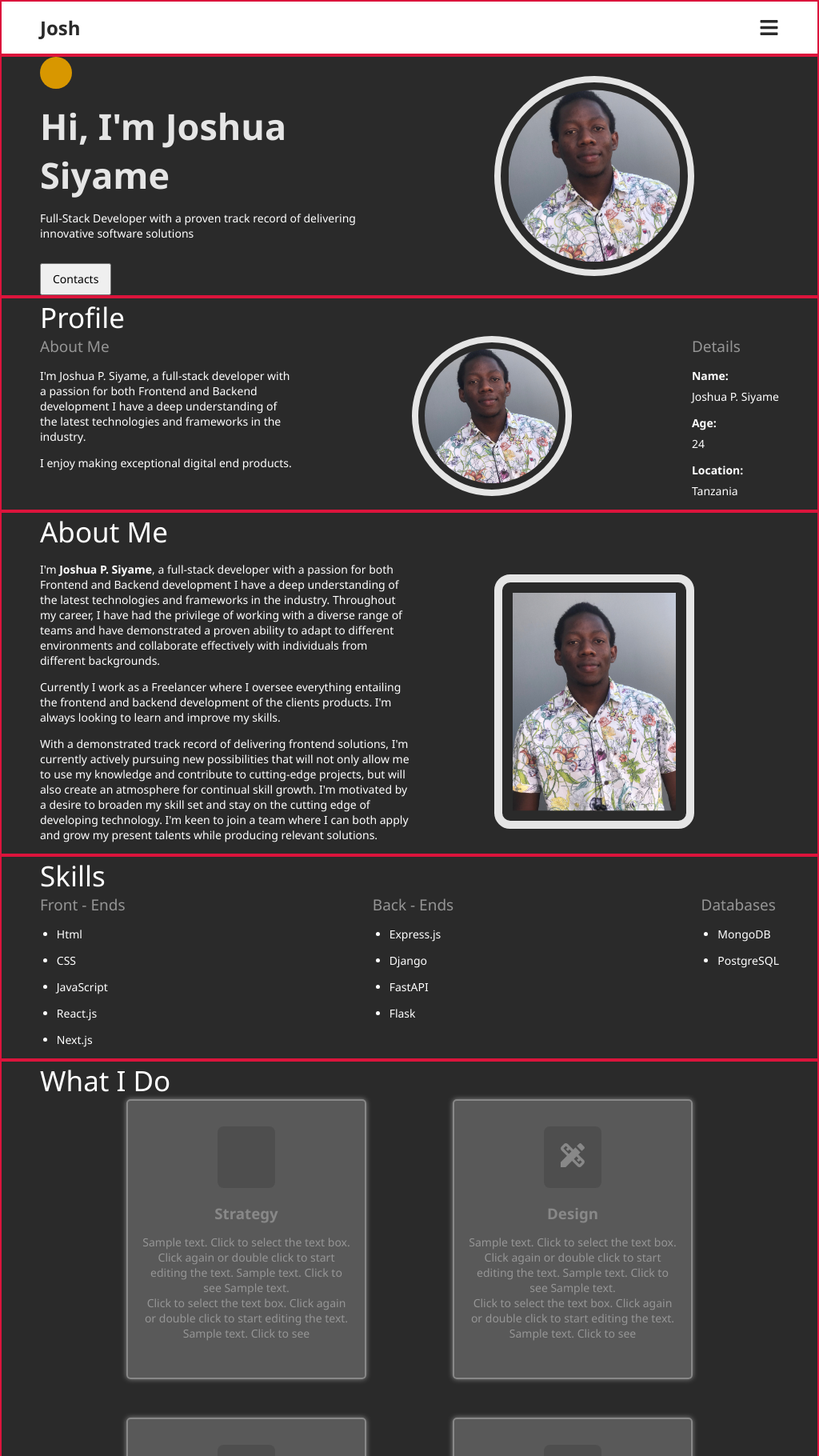
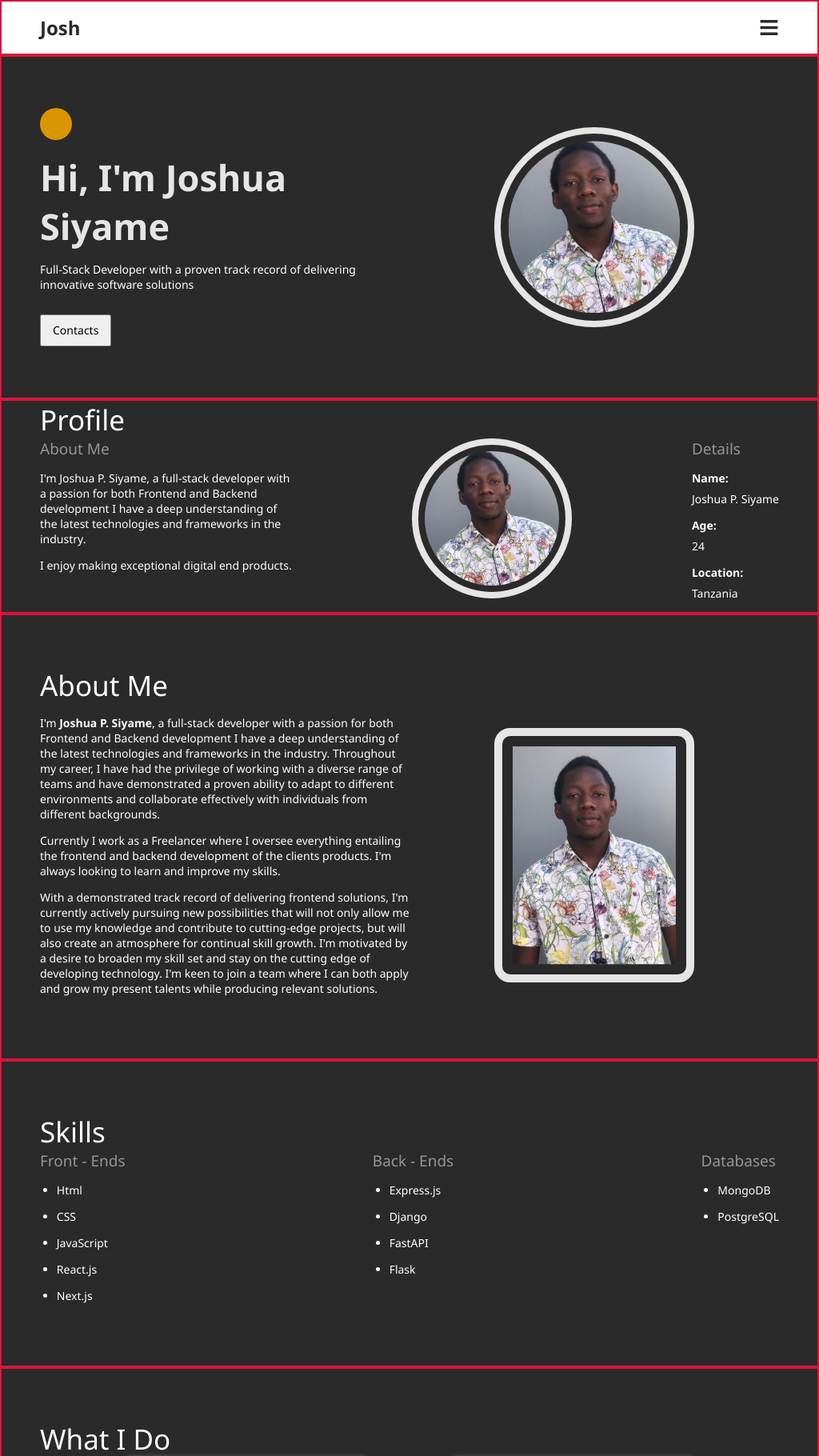
Before and after one commit to JoshuaSiyame/Portfolio-v3, a React app: page / in a window 1024 px wide. Shown: the top 1820 px of the page at 80% size. Built offline with nearby package versions, Linux system fonts and the light colour scheme; some icons are missing.

Commit message:
Pages update

```diff
--- a/src/components/AboutMe/AboutMe.css
+++ b/src/components/AboutMe/AboutMe.css
@@ -147,7 +147,10 @@
     #about-me {}
 
     /* about me container */
-    #about-me-container {}
+    #about-me-container {
+        padding-top: 4em;
+        padding-bottom: 4em;
+    }
 
     /* about me content */
     #about-me-content {}
--- a/src/components/ContactMe/ContactMe.css
+++ b/src/components/ContactMe/ContactMe.css
@@ -209,7 +209,10 @@
     #contact-me {}
 
     /* contact me container */
-    #contact-me-container {}
+    #contact-me-container {
+        padding-top: 4em;
+        padding-bottom: 4em;
+    }
 
     /* contact me content container */
     #contact-me-content-container {}
--- a/src/components/Intro/Intro.css
+++ b/src/components/Intro/Intro.css
@@ -209,7 +209,10 @@
     #intro {}
 
     /* intro container */
-    #intro-container {}
+    #intro-container {
+        padding-top: 4em;
+        padding-bottom: 4em;
+    }
 
     /* intro contents */
     #intro-contents {
--- a/src/components/Profile/Profile.css
+++ b/src/components/Profile/Profile.css
@@ -173,7 +173,10 @@
     #profile {}
 
     /* profile container */
-    #profile-container {}
+    #profile-container {
+        padding-top: 4em;
+        padding-bottom: 4em;
+    }
 
     /* profile contents */
     #profile-contents {
--- a/src/components/Projects/Projects.css
+++ b/src/components/Projects/Projects.css
@@ -190,7 +190,10 @@
     }
 
     /* projects container */
-    #projects-container {}
+    #projects-container {
+        padding-top: 4em;
+        padding-bottom: 4em;
+    }
 
     /* projects card */
     #projects-cards-container {
--- a/src/components/Skills/Skill.css
+++ b/src/components/Skills/Skill.css
@@ -124,7 +124,10 @@
     #skills {}
 
     /* skill container */
-    #skill-container {}
+    #skills-container {
+        padding-top: 4em;
+        padding-bottom: 4em;
+    }
 
     /* skills contents */
     #skills-contents {
--- a/src/components/WhatIDo/WhatIDo.css
+++ b/src/components/WhatIDo/WhatIDo.css
@@ -157,7 +157,10 @@
     #what-i-do {}
 
     /* what i do container */
-    #what-i-do-container {}
+    #what-i-do-container {
+        padding-top: 4em;
+        padding-bottom: 4em;
+    }
 
     /* what i do content */
     #what-i-do-content {}
```
